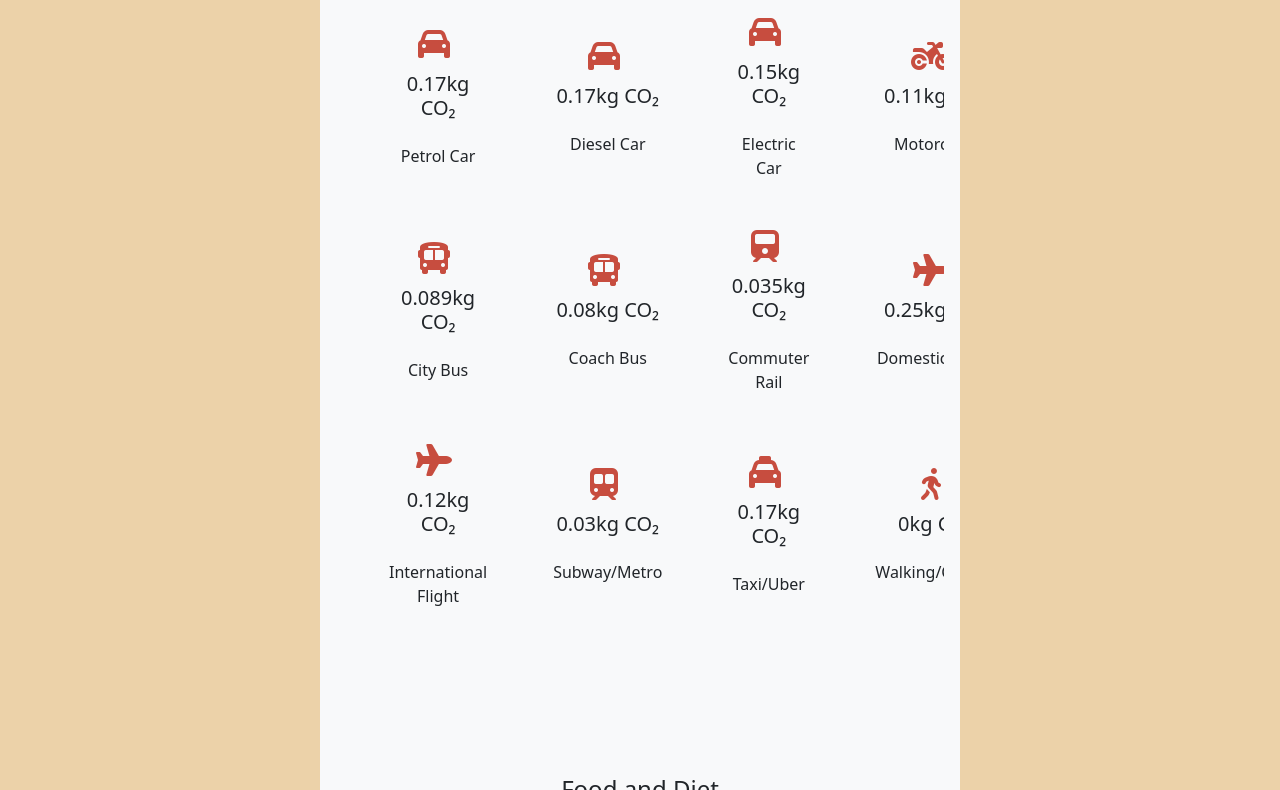
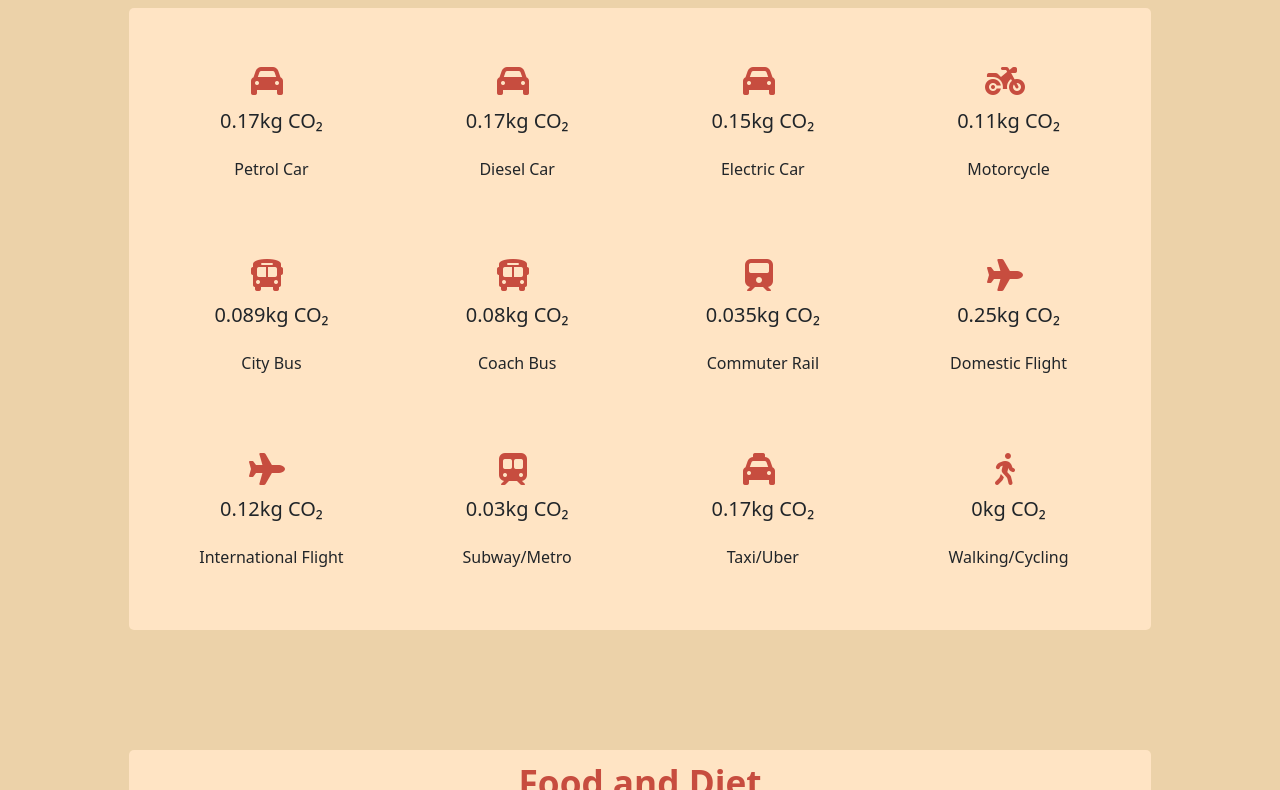
Before and after one commit to phiweCode/Carbon-Footprint-Logger, a website with bundled scripts: page index.html in a window 1280 px wide. Shown: the part 422-1212 px from the top of the page. Built offline with nearby package versions, Linux system fonts and the light colour scheme.

Commit message:
added a  package

```diff
--- a/index.html
+++ b/index.html
@@ -25,7 +25,7 @@
 
   <main id="main">
     <section id="user-input" class="d-flex flex-column gap-3 justify-content-center align-items-center">
-      <form action="" style="max-width: 50%;" >
+      <form action="" style="max-width: 100%;" >
         <nav id="navbar-example2" class="navbar bg-body-tertiary px-3 mb-3">
           <a class="navbar-brand" href="#">Navbar</a>
           <ul class="nav nav-pills">
@@ -52,7 +52,7 @@
 
 
         <div data-bs-spy="scroll" data-bs-target="#navbar-example2" data-bs-root-margin="0px 0px -40%"
-          data-bs-smooth-scroll="true" class="scrollspy-example bg-body-tertiary p-3 rounded-2 form-sections" tabindex="0">
+          data-bs-smooth-scroll="true" class="scrollspy-example p-3 rounded-2 form-sections" tabindex="0">
 
 
 
--- a/package.json
+++ b/package.json
@@ -16,5 +16,8 @@
   "main": "src/app/app.js",
   "scripts": {
     "test": "echo \"Error: no test specified\" && exit 1"
+  },
+  "dependencies": {
+    "chart.js": "^4.5.0"
   }
 }
--- a/src/styles/styles.css
+++ b/src/styles/styles.css
@@ -21,11 +21,23 @@ body {
   padding: 5vh;
   border-radius: 5px;
   margin-bottom: 15vh;
+  background-color: bisque;
 }
-
+label {
+    padding: 20px 15px !important;
+}
 h4 {
+    display: flex;
+    align-items: center;
+    justify-content: center;
     text-align: center;
     margin: 2vh 0 !important;
+    font-weight: bolder !important;
+    color: #c74d3f !important;
+    font-size: 2.2em !important;
+    background-color: bisque;
+    height: 8vh;
+    border-radius: 5px;
 }
 
 i {
@@ -43,3 +55,7 @@ i {
     background-color: #ecd2a9 !important;
     z-index: 100;
 }
+
+.scrollspy-example {
+      background-color: #ecd2a9 !important;
+}
```
Also changed, not shown: 2 other files.
